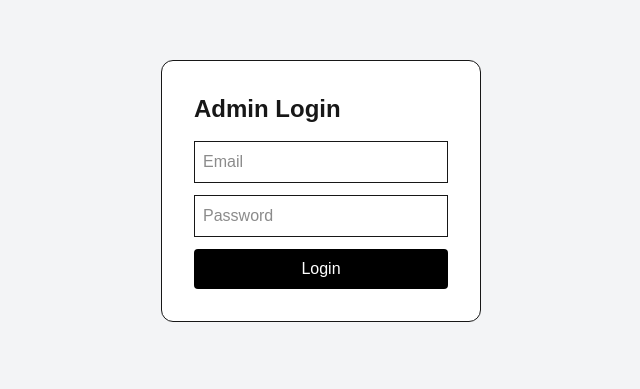
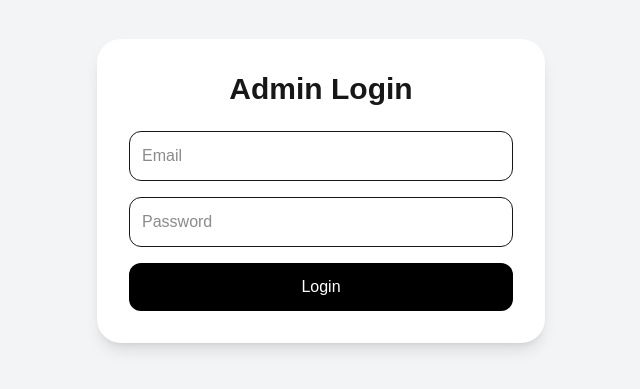
Before and after one commit to D77177/Traditional, a Next.js app: page /login in a window 1280 px wide. Shown: the part 209-598 px from the top of the page, without its empty margins (319-959 px from the left). Built offline with nearby package versions, Linux system fonts and the light colour scheme; no server answers.

Commit message:
fix auth redirect

```diff
--- a/app/login/page.tsx
+++ b/app/login/page.tsx
@@ -1,50 +1,67 @@
 "use client";
-export const dynamic = "force-dynamic";
+
 import { useState } from "react";
 import { signInWithEmailAndPassword } from "firebase/auth";
 import { auth } from "@/lib/firebase";
 import { useRouter } from "next/navigation";
 
 export default function LoginPage() {
+  const router = useRouter();
+
   const [email, setEmail] = useState("");
   const [password, setPassword] = useState("");
-  const router = useRouter();
 
   const handleLogin = async () => {
     try {
-      await signInWithEmailAndPassword(auth, email, password);
-      alert("Login successful");
+      await signInWithEmailAndPassword(
+        auth,
+        email,
+        password
+      );
+
       router.push("/admin");
-    } catch (err: any) {
-      alert(err.message);
+    } catch (error) {
+      console.error(error);
+      alert("Invalid credentials");
     }
   };
 
   return (
-    <div className="h-screen flex items-center justify-center bg-gray-100">
-      <div className="p-8 bg-white border rounded-xl w-80">
-        <h1 className="text-2xl font-bold mb-4">Admin Login</h1>
+    <div className="min-h-screen flex items-center justify-center bg-gray-100">
+      <div className="bg-white p-8 rounded-3xl shadow-lg w-full max-w-md">
+        <h1 className="text-3xl font-bold mb-6 text-center">
+          Admin Login
+        </h1>
 
+        <div className="space-y-4">
           <input
-          className="w-full border p-2 mb-3"
+            type="email"
             placeholder="Email"
-          onChange={(e) => setEmail(e.target.value)}
+            value={email}
+            onChange={(e) =>
+              setEmail(e.target.value)
+            }
+            className="w-full border p-3 rounded-xl"
           />
 
           <input
-          className="w-full border p-2 mb-3"
             type="password"
             placeholder="Password"
-          onChange={(e) => setPassword(e.target.value)}
+            value={password}
+            onChange={(e) =>
+              setPassword(e.target.value)
+            }
+            className="w-full border p-3 rounded-xl"
           />
 
           <button
             onClick={handleLogin}
-          className="w-full bg-black text-white p-2 rounded"
+            className="w-full bg-black text-white py-3 rounded-xl"
           >
             Login
           </button>
         </div>
       </div>
+    </div>
   );
 }
```
Lines whose indentation alone changed are shown as unchanged.
